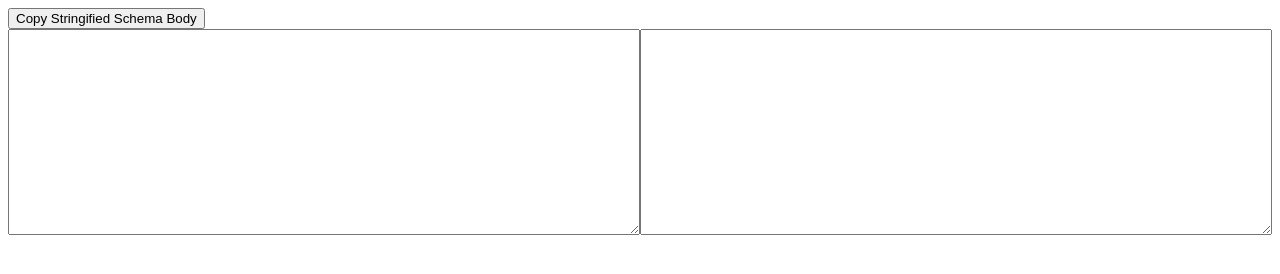
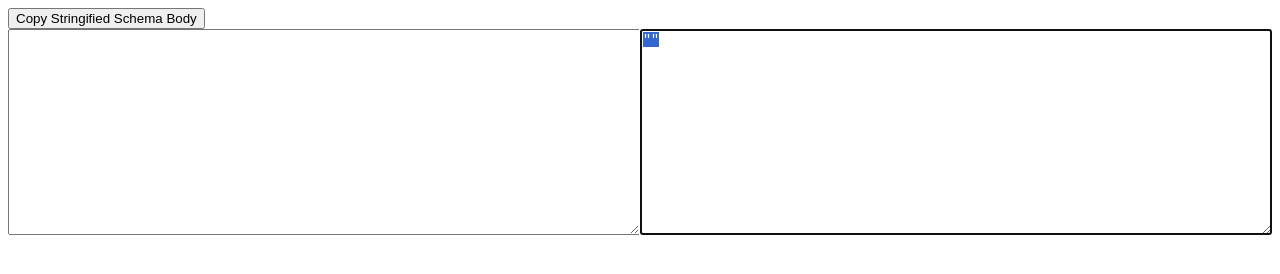
Before and after one commit to raghavgarg1257/stringify-input, a plain HTML site: page index.html in a window 1280 px wide. Both pictures are taken after a click on the button "Copy Stringified Schema Body". Drawn offline with Linux system fonts and the light colour scheme.

Commit message:
fixes the js for the stringification

```diff
--- a/index.html
+++ b/index.html
@@ -17,10 +17,10 @@
             function stringify_schema () {
                 const stringifiedSchema = document.getElementById('schema-input').value;
 
-                document.getElementById('schema-output').innerHTML = JSON.stringify(String.raw\`\$\{stringifiedSchema\}\`);
+                document.getElementById('schema-output').innerHTML = JSON.stringify(String.raw`${stringifiedSchema}`);
 
                 const copyTextarea = document.querySelector('#schema-output');
-                copyTextarea.innerHTML = JSON.stringify(String.raw\`\$\{stringifiedSchema\}\`);
+                copyTextarea.innerHTML = JSON.stringify(String.raw`${stringifiedSchema}`);
                 copyTextarea.focus();
                 copyTextarea.select();
 
```
